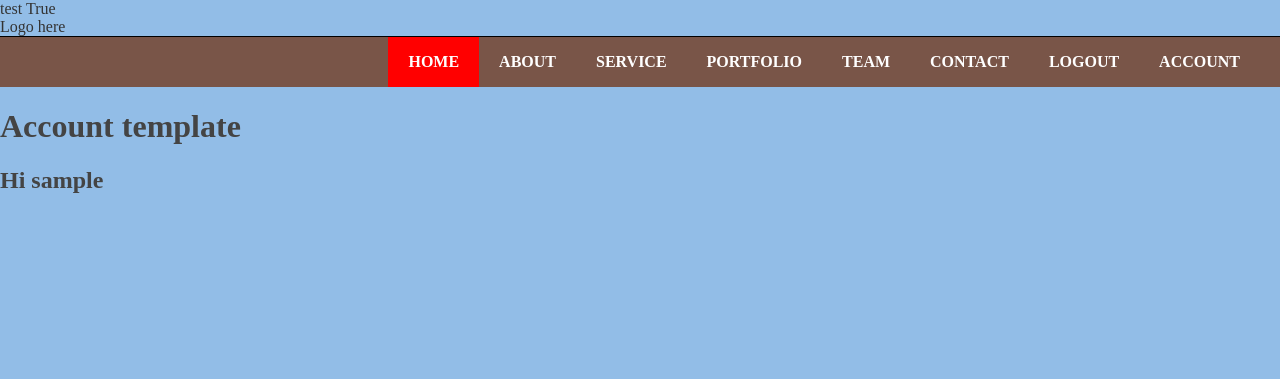
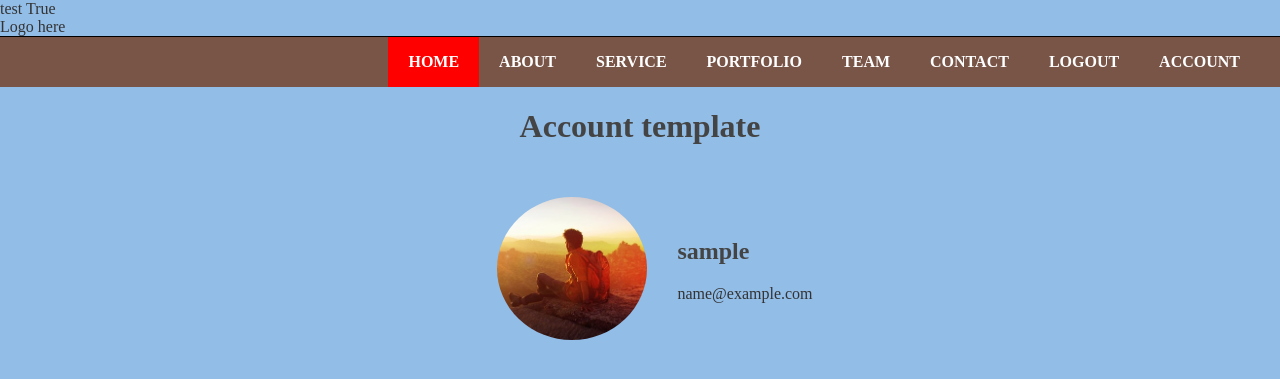
Before and after one commit to gmdmgithub/flask-sandbox, a Flask app: page /account in a window 1280 px wide. Shown: the top 379 px of the page. Run offline with Flask 2, Linux system fonts and the light colour scheme; the visitor is signed in with stand-in values (Sample User, id 1); data comes from the database, SQL or seed files in the repository.

Commit message:
display account - fist page

```diff
--- a/flask_sandbox/routes.py
+++ b/flask_sandbox/routes.py
@@ -107,7 +107,8 @@ def logout():
 @app.route('/account')
 @login_required
 def account():
-    return render_template('account.html', param=account_p)
+    image_file = url_for('static',filename='profile_img/'+current_user.image_file)
+    return render_template('account.html', param=account_p, image_file=image_file)
 
 
 
--- a/flask_sandbox/static/style.css
+++ b/flask_sandbox/static/style.css
@@ -148,3 +148,17 @@ nav ul li a:hover {
     text-decoration: none;
     margin: 0 auto;
 }
+/* account start */
+.content-section .media
+{
+    display: flex;
+    flex-wrap: wrap;
+    flex-direction: row;
+    align-items: center;
+}
+.rounded-circle{
+    border-radius: 50%;
+    width: 150px;
+    margin: 30px;
+
+}
--- a/flask_sandbox/templates/account.html
+++ b/flask_sandbox/templates/account.html
@@ -1,8 +1,17 @@
 {% extends "template.html" %}
 
 {% block content %}
+
+<div class="content">
 <h1>Account template</h1>
-
-<h2>Hi {{ current_user.username }}</h2>
+    <div class="content-section">
+    <div class="media">
+        <img class="rounded-circle account-img" src="{{ image_file }}">
+        <div class="media-body">
+            <h2 class="account-heading">{{ current_user.username }}</h2>
+            <p class="text-secondary">{{ current_user.email }}</p>
+        </div>
+    </div>
+</div>
 
 {% endblock content %}
```
Also changed, not shown: flask_sandbox/static/profile_img/default.jpg (added).
